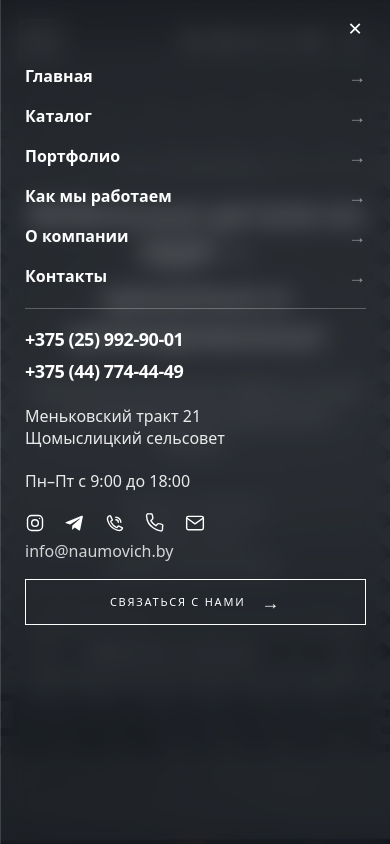
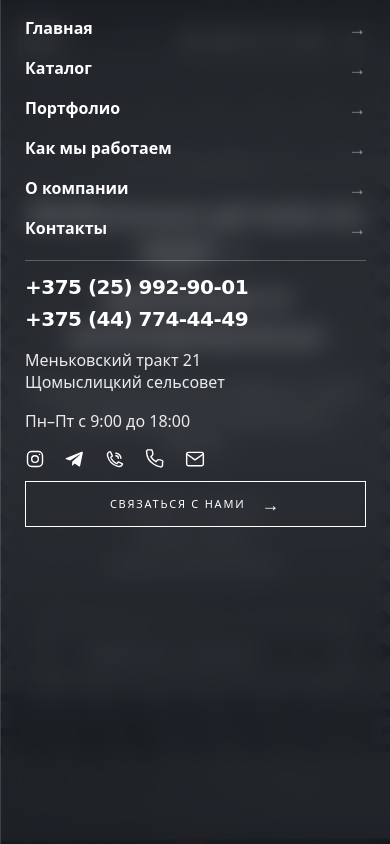
Before and after one commit to IljaBelousow/naumovich-site, a Next.js app: page / in a window 390 px wide. Both pictures are taken after a click on the button "Открыть меню". Shown: the top 844 px of the page. Built offline with nearby package versions, Linux system fonts and the light colour scheme.

Commit message:
Tighten mobile menu and restyle phone numbers

```diff
--- a/src/components/Header.tsx
+++ b/src/components/Header.tsx
@@ -94,19 +94,8 @@ export default function Header() {
               onClick={() => setMobileMenuOpen(false)}
               className="absolute inset-0 h-full w-full cursor-pointer bg-black/35"
             />
-            <aside className="absolute inset-y-0 right-0 flex h-[100dvh] w-full max-w-md flex-col justify-start gap-3 overflow-hidden border-l border-white/15 bg-[#29313a]/40 px-6 py-3 text-white shadow-2xl backdrop-blur-md sm:px-8 sm:py-4">
-              <div className="flex shrink-0 justify-end">
-                <button
-                  type="button"
-                  aria-label="Закрыть меню"
-                  onClick={() => setMobileMenuOpen(false)}
-                  className="cursor-pointer p-1 text-2xl leading-none text-white transition-opacity hover:opacity-60"
-                >
-                  ×
-                </button>
-              </div>
-
-              <nav aria-label="Основные разделы сайта" className="shrink-0 border-b border-white/25 pb-3">
+            <aside className="absolute inset-y-0 right-0 flex h-[100dvh] w-full max-w-md flex-col justify-start gap-2 overflow-hidden border-l border-white/15 bg-[#29313a]/40 px-6 py-2 text-white shadow-2xl backdrop-blur-md sm:px-8 sm:py-3">
+                            <nav aria-label="Основные разделы сайта" className="shrink-0 border-b border-white/25 pb-3">
                 {navigation.map((item) => (
                   <Link
                     key={item.name}
@@ -121,8 +110,8 @@ export default function Header() {
               </nav>
 
               <section className="shrink-0 space-y-1 py-1" aria-label="Телефоны">
-                <a href="tel:+375259929001" className="block text-lg font-semibold tracking-tight transition-colors hover:text-white/70">+375 (25) 992-90-01</a>
-                <a href="tel:+375447744449" className="block text-lg font-semibold tracking-tight transition-colors hover:text-white/70">+375 (44) 774-44-49</a>
+                <a href="tel:+375259929001" className="block text-xl font-semibold tracking-tight [font-family:'Comic_Sans_MS','Comic_Sans',cursive] transition-colors hover:text-white/70">+375 (25) 992-90-01</a>
+                <a href="tel:+375447744449" className="block text-xl font-semibold tracking-tight [font-family:'Comic_Sans_MS','Comic_Sans',cursive] transition-colors hover:text-white/70">+375 (44) 774-44-49</a>
               </section>
 
               <section className="shrink-0 py-1" aria-label="Адрес">
@@ -151,7 +140,7 @@ export default function Header() {
                     <svg viewBox="0 0 24 24" className="h-5 w-5" fill="none" stroke="currentColor" strokeWidth="1.7" strokeLinecap="round" strokeLinejoin="round" aria-hidden="true"><rect x="2" y="4" width="20" height="16" rx="2"/><path d="m22 6-10 7L2 6"/></svg>
                   </a>
                 </div>
-                <a href="mailto:info@naumovich.by" className="mt-1.5 block text-base font-medium text-white/80 transition-colors hover:text-white">info@naumovich.by</a>
+
               </section>
 
               <Link
```
